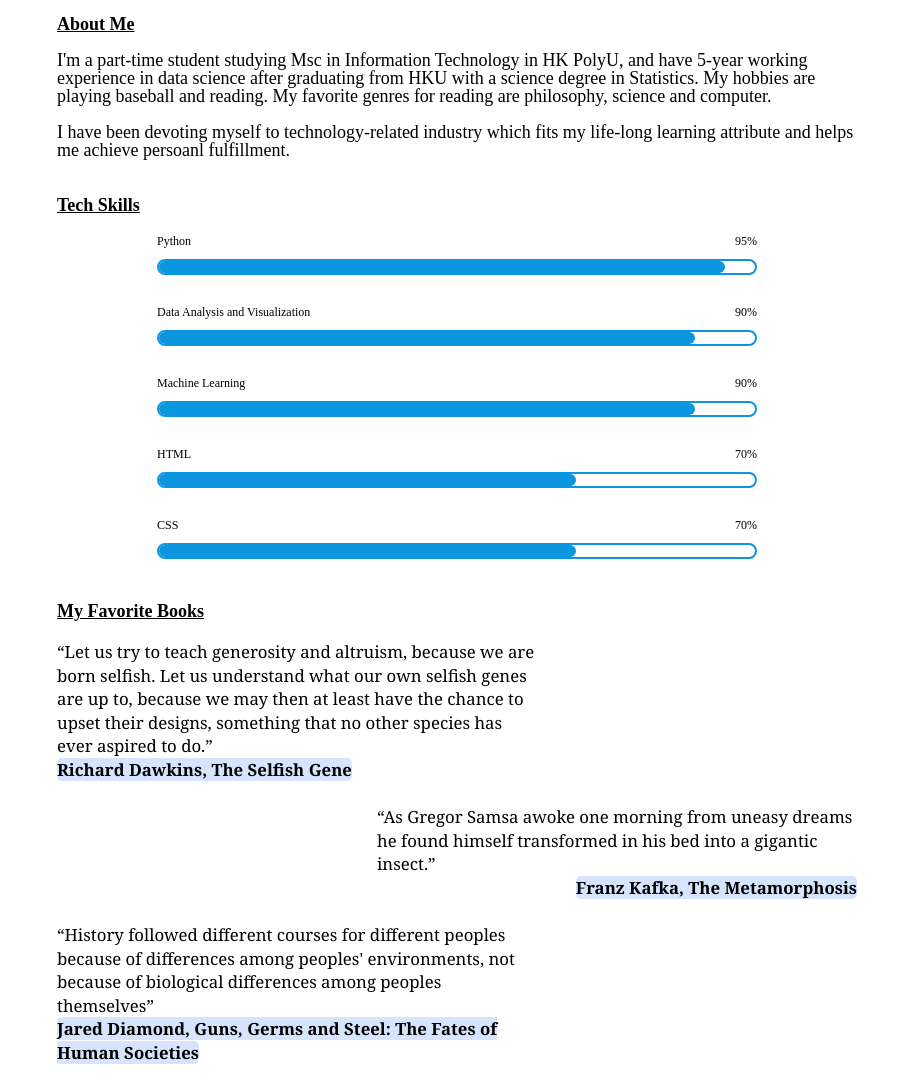
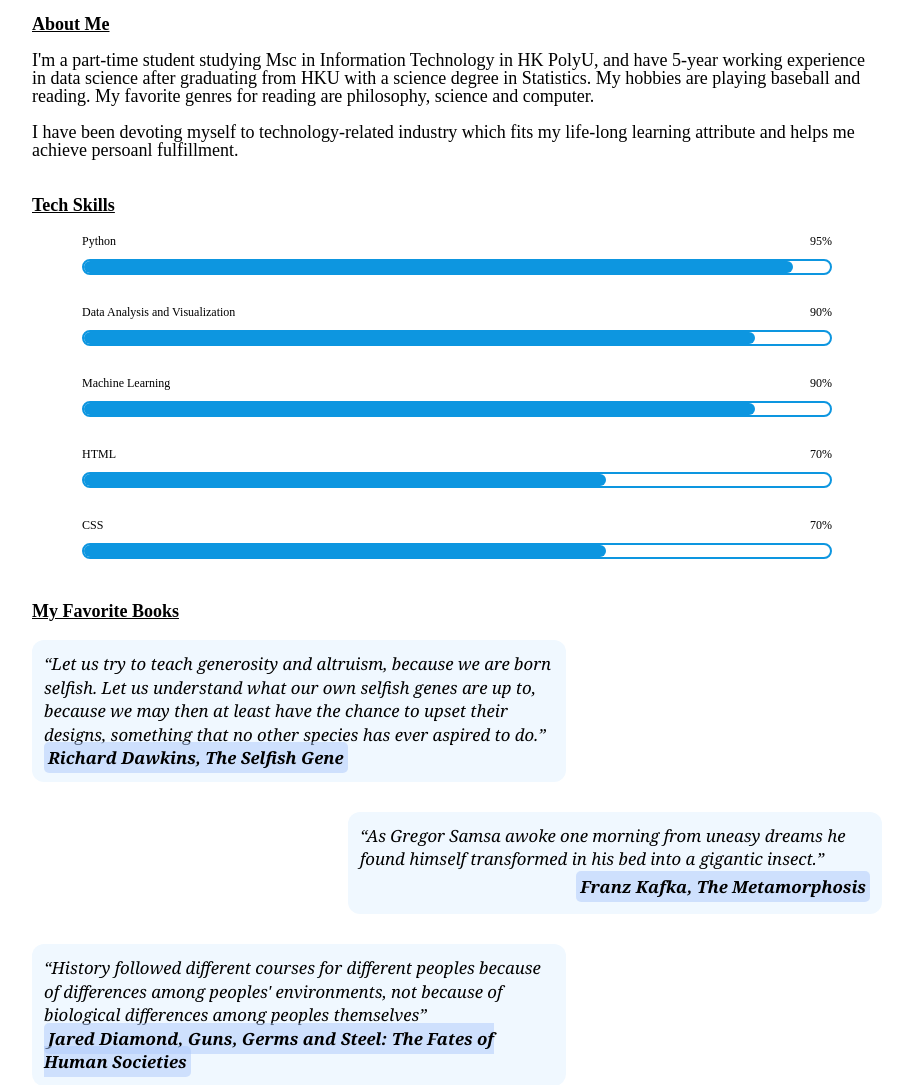
Before and after one commit to ThomasKwokWaitTak/comp5322_mid_project, a website: page index.html in a window 1536 px wide. Shown: the part 190-1275 px from the top of the page, without its empty margins (311-1224 px from the left). Drawn offline with Linux system fonts and the light colour scheme; files that its build step writes are made by us from their sources; files whose address does not match are found by name.

Commit message:
Changed layout and design

```diff
--- a/resources/css/home.css
+++ b/resources/css/home.css
@@ -159,10 +159,51 @@
 #quotes > div {
     max-width: 60%;
     font: 1.4rem/1.4 Georgia, serif;
-    margin-bottom: 2rem;
+    font-style: italic;
+    margin-bottom: 2.5rem;
+    background-color: aliceblue;
+    padding: 1rem;
+    border-radius: 12px;
 }
 
 #quotes > div > b {
     background-color: rgba(174, 202, 252, 0.501);
     border-radius: 5px;
+    padding: 4px;
 }
+
+@media only screen and (min-width: 1500px) and (max-width: 1920px) {
+    .paragraph {
+        max-width: 850px;
+    }
+
+    #quotes {
+        max-width: 850px;
+    }
+
+    .heading {
+        max-width: 850px;
+    }
+
+    #skills-bar {
+        max-width: 750px;
+    }
+}
+
+@media only screen and (min-width: 1921px) {
+    .paragraph {
+        max-width: 950px;
+    }
+
+    #quotes {
+        max-width: 950px;
+    }
+
+    .heading {
+        max-width: 950px;
+    }
+
+    #skills-bar {
+        max-width: 850px;
+    }
+}
```
